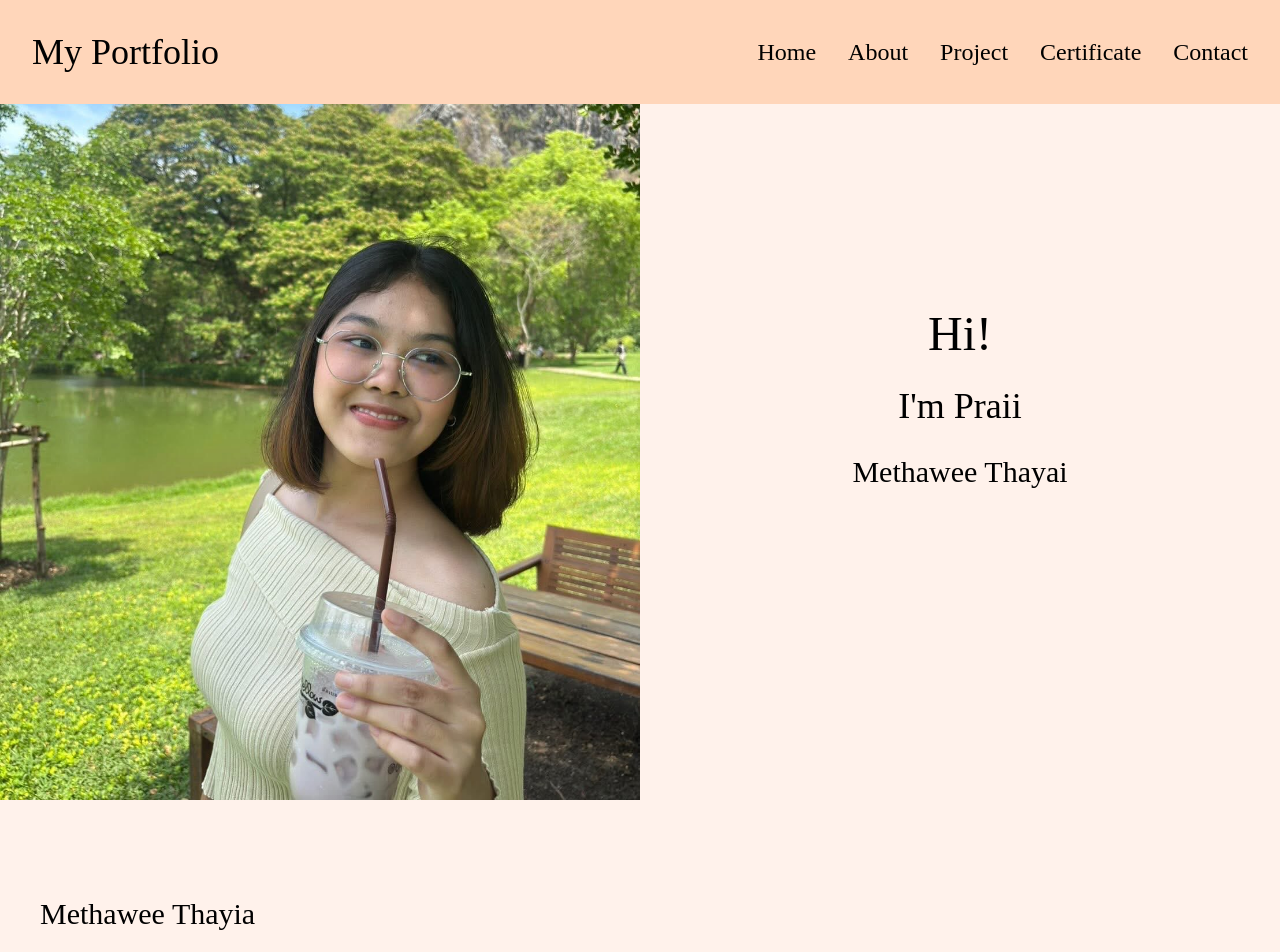
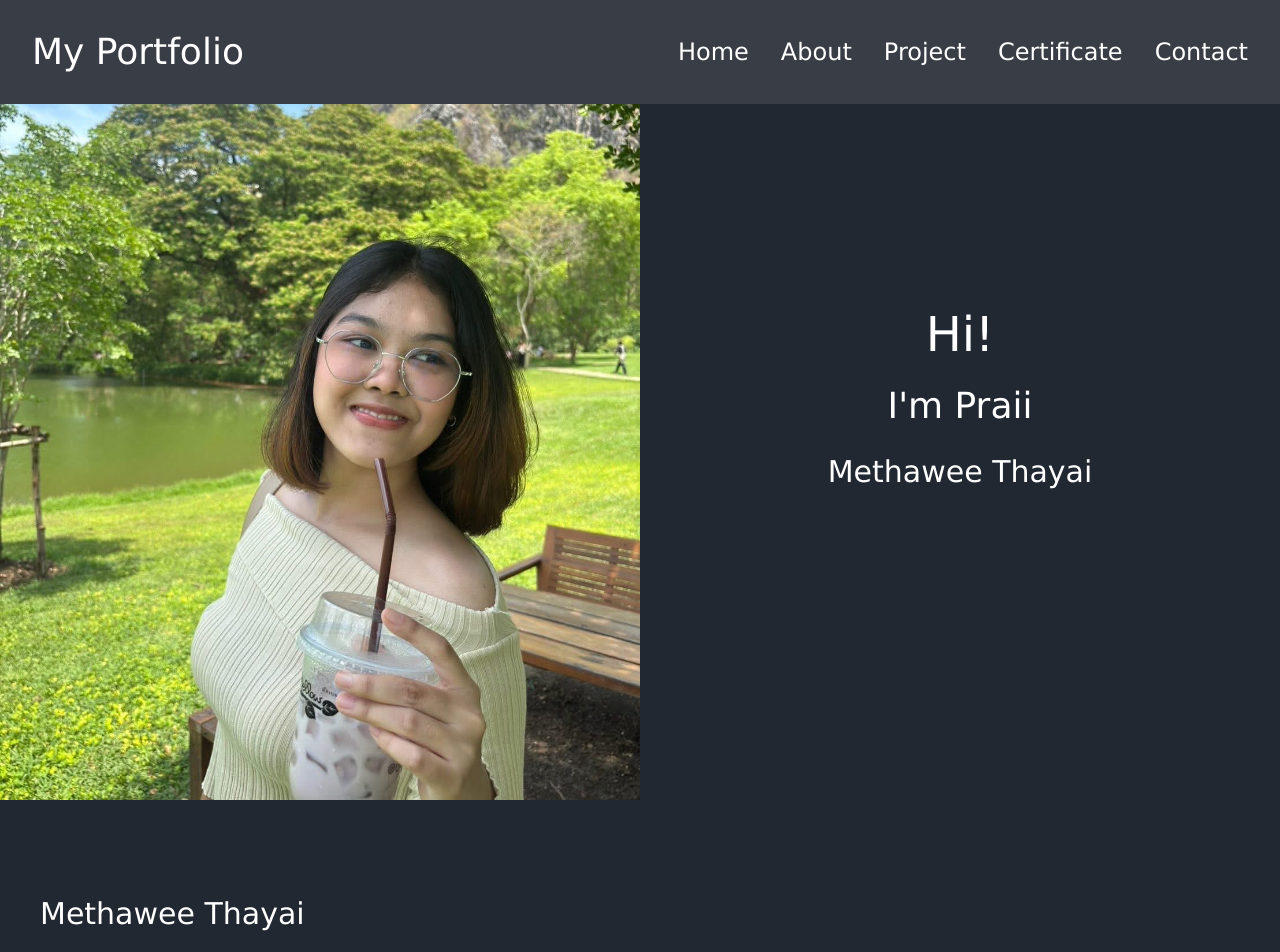
Before and after one commit to Methawee101/My-Portfolio, a React (Vite) app: page / in a window 1280 px wide. Shown: the top 952 px of the page. Built offline with nearby package versions, Linux system fonts and the light colour scheme.

Commit message:
last commit

```diff
--- a/index.html
+++ b/index.html
@@ -2,7 +2,7 @@
 <html lang="en">
   <head>
     <meta charset="UTF-8" />
-    <link rel="icon" type="image/svg+xml" href="/vite.svg" />
+    <link rel="icon" type="image/svg+xml" href="/public/user.png" />
     <meta name="viewport" content="width=device-width, initial-scale=1.0" />
     <link rel="stylesheet" href="/src/index.css" rel = 'stylesheet'>
     <title>Portfolio</title>
--- a/src/About.jsx
+++ b/src/About.jsx
@@ -10,7 +10,7 @@ import Figma from "./assets/Skill/figma.png"
 function About() {
   return (
     <div class = 'mt-14  '>
-        <p class='text-3xl mb-5 sticky top-25 z-10 bg-[#FFF2EB]'>Methawee Thayia</p>
+        <p class='text-3xl mb-5 sticky top-25 z-10 bg-[#222831]'>Methawee Thayai</p>
         <div class= 'mb-10'>
         <p class='text-2xl'>
             Hi! I'm a fourth-year Computer Science student at the Faculty of Liberal Arts and Science, Kasetsart University, Kamphaeng Saen Campus.
@@ -20,7 +20,7 @@ Currently, I’m looking for opportunities where I can contribute as a Front-end
         </p>
         </div>
 
-        <p class='text-3xl mb-5 sticky top-25 z-10 bg-[#FFF2EB]'>My Skills</p>
+        <p class='text-3xl mb-5 sticky top-25 z-10 bg-[#222831]'>My Skills</p>
         <div class='flex  gap-20'>
             <div>
                 <p class='text-2xl'>Languages</p>
--- a/src/App.css
+++ b/src/App.css
@@ -2,6 +2,6 @@
   /* max-width: 1280px; */
   margin: 0 ;
   padding: 0 ;
-  font-family: cursive
+  font-family:'Lucida Sans', 'Lucida Sans Regular', 'Lucida Grande', 'Lucida Sans Unicode', Geneva, Verdana, sans-serif;
   /* text-align: center; */
 }
--- a/src/CerScreen.jsx
+++ b/src/CerScreen.jsx
@@ -10,7 +10,7 @@ import Set from './assets/Set.png';
 function CerScreen() {
   return (
     <div className="min-h-screen ">
-        <h1 className='text-3xl sticky top-25 z-10 bg-[#FFF2EB]'>My Certificate</h1>
+        <h1 className='text-3xl sticky top-25 z-10 bg-[#222831]'>My Certificate</h1>
         <div className='flex flex-wrap justify-center mt-10 gap-10'>
             <div className='w-[450px]'>
                 <img src={OSCer} alt="OSCer" className='h-[300px]' />
--- a/src/Contact.jsx
+++ b/src/Contact.jsx
@@ -4,7 +4,7 @@ import { AiFillMail,AiFillPhone,AiFillGithub } from "react-icons/ai";
 function Contact() {
   return (
     <div className="min-h-screen ">
-        <p className='text-3xl sticky top-25 z-10 bg-[#FFF2EB]'>Contact</p>
+        <p className='text-3xl sticky top-25 z-10 bg-[#222831]'>Contact</p>
         <div className='mt-10 flex items-center space-x-4'>
                 <AiFillMail className="text-2xl text-gray-600" />
                 <p className='text-2xl'> pray.methawee@gmail.com</p>
--- a/src/Navbar.jsx
+++ b/src/Navbar.jsx
@@ -2,7 +2,7 @@ import React from 'react';
 
 function Navbar() {
   return (
-    <nav class ="w-full fixed bg-[#FFD6BA] z-50">
+    <nav class ="w-full fixed bg-[#393E46] z-50">
         <div class = "flex flex-wrap items-center justify-between p-4">
           <a class = "p-4 text-4xl self-center">My Portfolio</a>
 
--- a/src/ProjectScreen.jsx
+++ b/src/ProjectScreen.jsx
@@ -3,7 +3,7 @@ import React from 'react'
 function ProjectScreen() {
   return (
     <div className="min-h-screen ">
-        <p className='text-3xl sticky top-25 z-10 bg-[#FFF2EB]'>My Project</p>
+        <p className='text-3xl sticky top-25 z-10 bg-[#222831]'>My Project</p>
         <div className='mt-10 '>
             <div>
                 <h1 className='text-2xl'>MiniProject Database system</h1>
--- a/src/index.css
+++ b/src/index.css
@@ -1,7 +1,7 @@
 @import "tailwindcss";
 
 body{
-    color: black;
-    background-color:#FFF2EB  ;
+    color: white;
+    background-color:#222831  ;
 
 }
```
Also changed, not shown: public/user.png (added).
